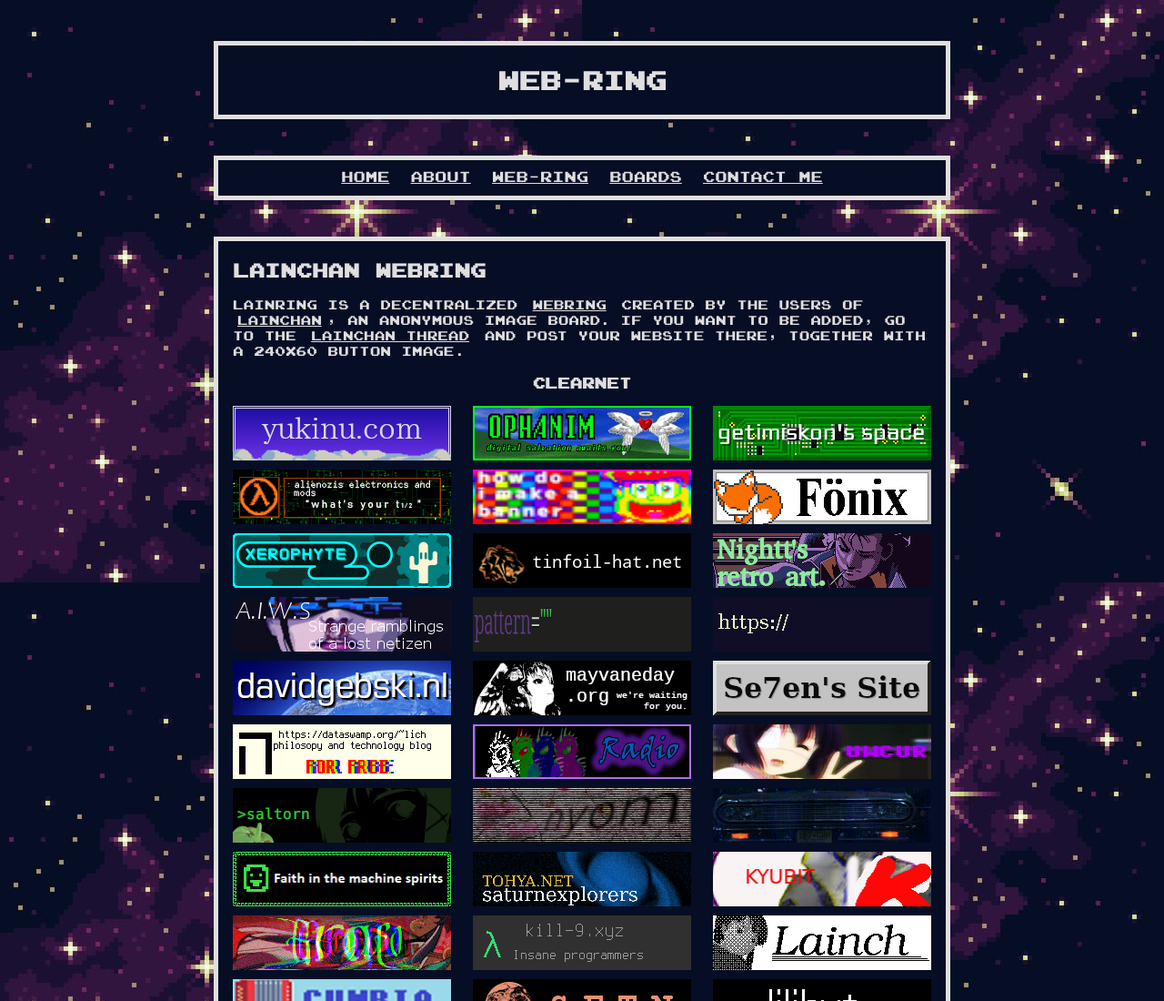
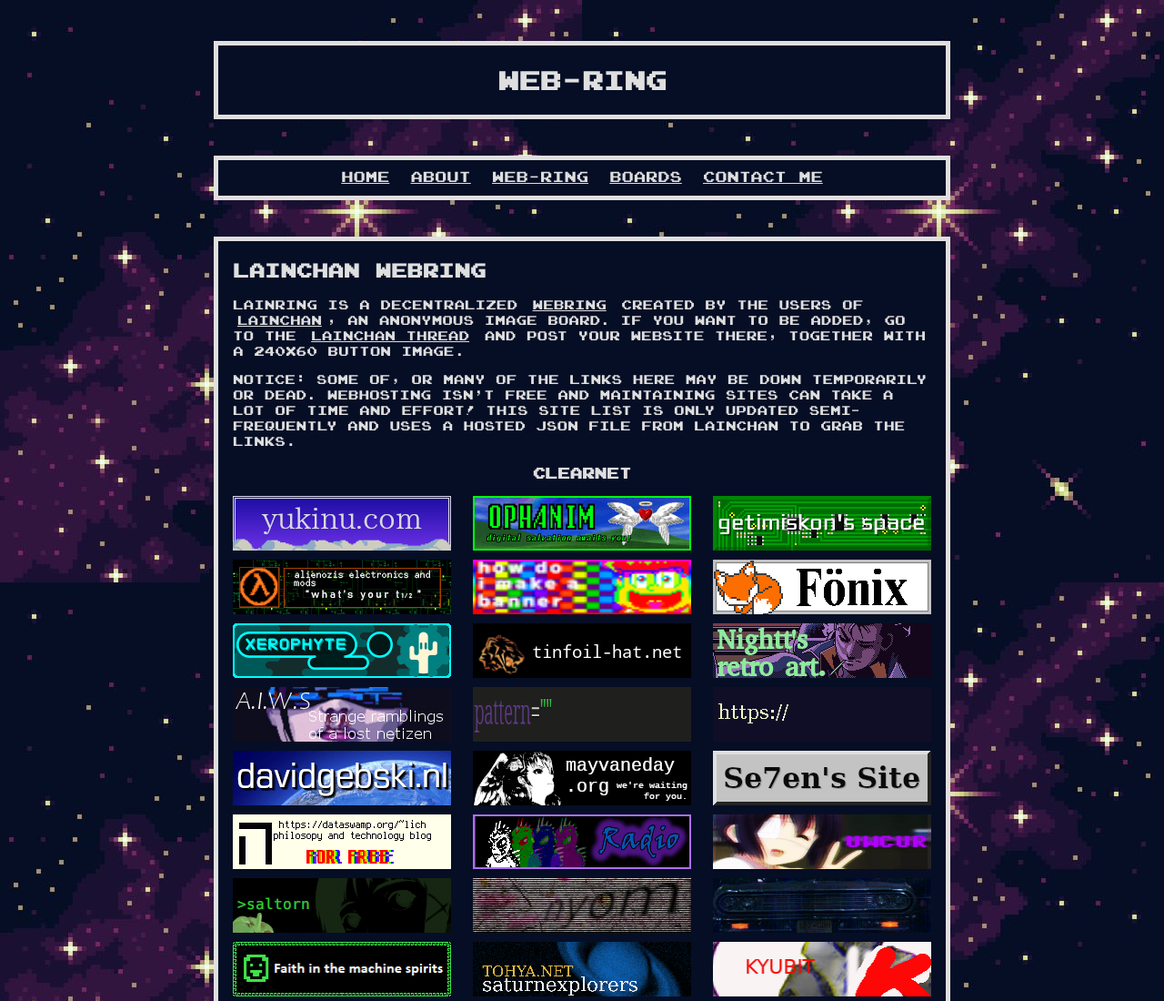
Before and after one commit to cr0barsCorner/Cr0barsCorner.github.io, a plain HTML site: page webring.html in a window 1280 px wide. Shown: the top 1100 px of the page at 91% size. Drawn offline with Linux system fonts and the light colour scheme.

Commit message:
Updated webring and boards

```diff
--- a/webring.html
+++ b/webring.html
@@ -29,6 +29,12 @@
 				an anonymous image board. If you want to be added, go to the
 				<a href="https://lainchan.org/%CE%A9/res/73638.html">Lainchan thread</a>
 				and post your website there, together with a 240x60 button image.
+			</p>
+			<p style="text-align: left; padding-left: 16px; padding-right: 16px;">
+				NOTICE: Some of, or many of the links here may be down temporarily or dead.
+				Webhosting isn't free and maintaining sites can take a lot of time and effort!
+				This site list is only updated semi-frequently and uses a hosted JSON file
+				from Lainchan to grab the links.
 			</p>
 			<h3>
 				Clearnet
```
Also changed, not shown: boards.html (+0 -12 lines).
